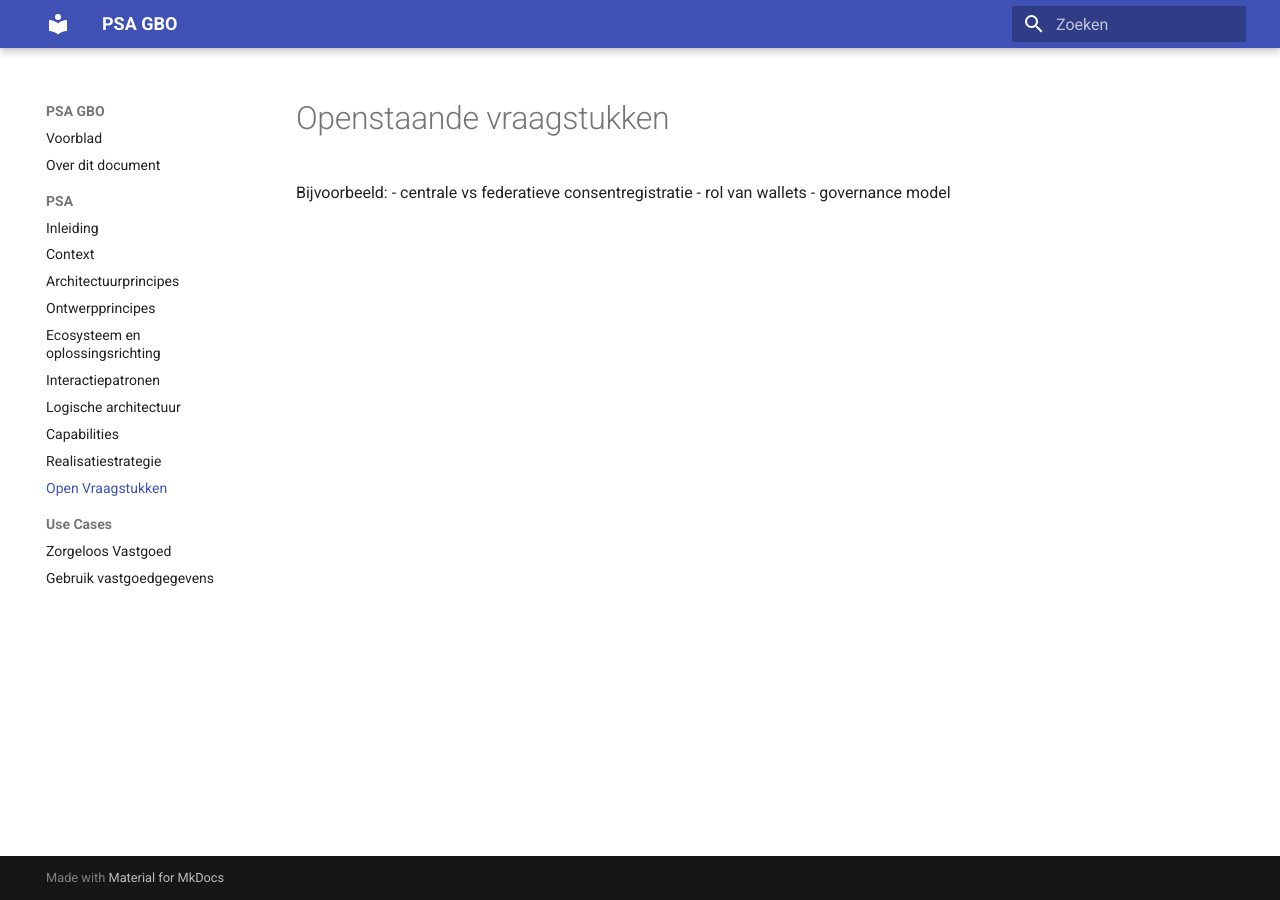
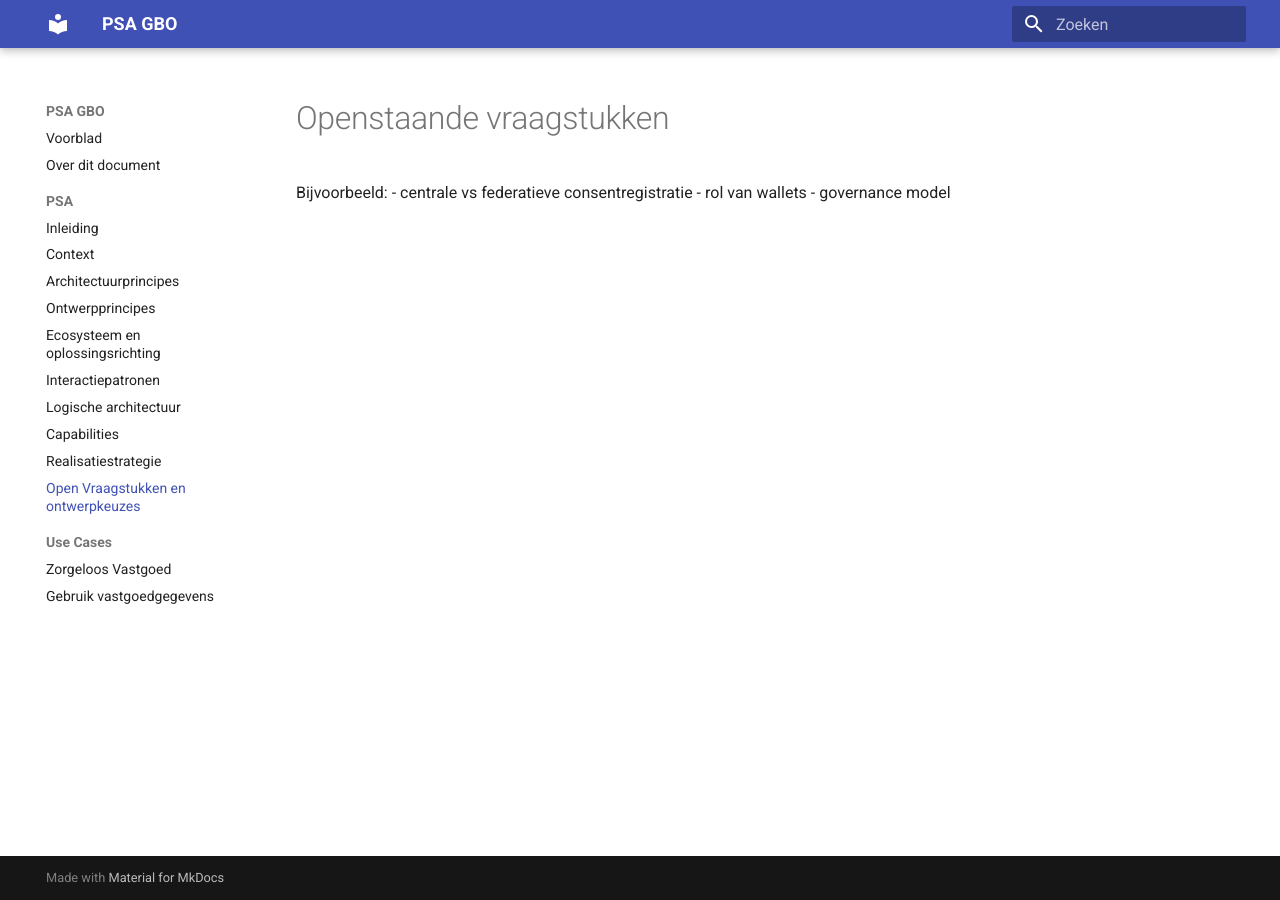
Before and after one commit to Govert-Claus/GBO-DvTP, an MkDocs documentation site: the page built from docs/psa/open-vraagstukken.md, in a window 1280 px wide. Built offline with MkDocs 1.6.1 and Material for MkDocs 9.7.7, drawn with Linux system fonts in a browser that asks for light colours.

Commit message:
Update mkdocs.yml

```diff
--- a/mkdocs.yml
+++ b/mkdocs.yml
@@ -58,7 +58,7 @@ nav:
     - Logische architectuur: psa/generieke-functies.md
     - Capabilities: psa/capabilities.md
     - Realisatiestrategie: psa/realisatiestrategie.md
-    - Open Vraagstukken: psa/open-vraagstukken.md
+    - Open Vraagstukken en ontwerpkeuzes: psa/open-vraagstukken.md
 
   - Use Cases:
     - Zorgeloos Vastgoed: use-cases/zorgeloos-vastgoed.md
```
